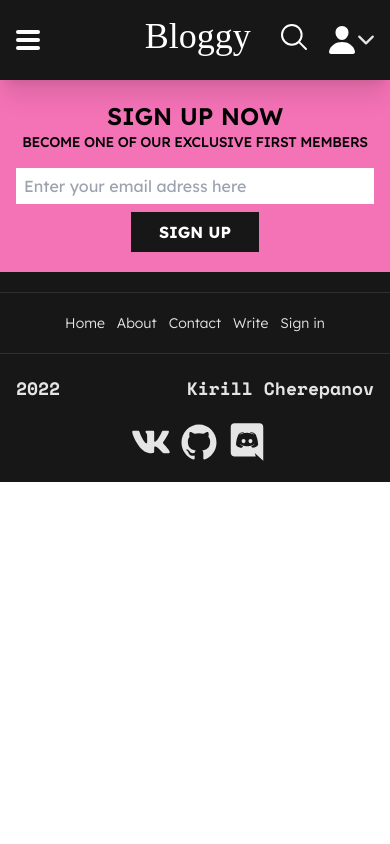
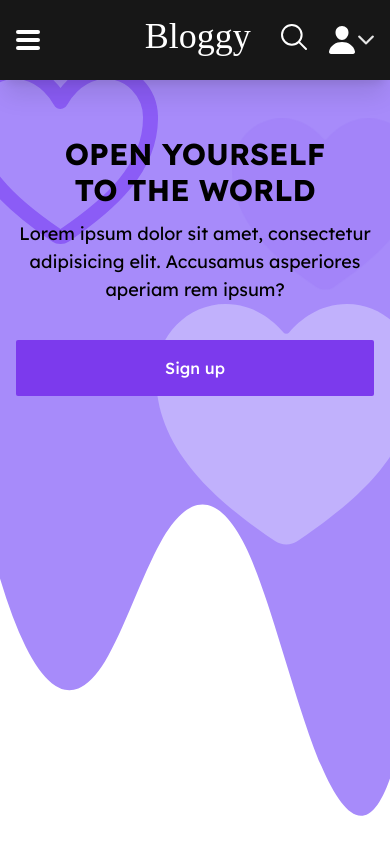
Before and after one commit to Kirill-Cherepanov/Bloggy, a React (Create React App) app in the folder client/: page / in a window 390 px wide. Shown: the top 844 px of the page. Built offline with nearby package versions, Linux system fonts and the light colour scheme; a web font is replaced by a local one.

Commit message:
feat: add new Hero section with full design and responsiveness

```diff
--- a/client/src/components/Footer/Footer.tsx
+++ b/client/src/components/Footer/Footer.tsx
@@ -10,8 +10,8 @@ export default function Footer() {
   });
 
   return (
-    <footer className="bg-secondary-900 text-secondary-200">
-      <div className="max-w-7xl mx-auto px-4 py-5 lg:py-8 bg-accent-400 text-secondary-1000">
+    <footer className="bg-secondary-900 text-secondary-200 z-10 relative">
+      <div className="max-w-7xl mx-auto px-4 md:px-8 py-5 lg:py-8 bg-accent-400 text-secondary-1000">
         <div className="text-center lg:flex justify-center items-center gap-6">
           <div>
             <div className="text-2xl xs:text-3xl font-semibold md:font-bold uppercase">
@@ -33,7 +33,7 @@ export default function Footer() {
           </form>
         </div>
       </div>
-      <ul className="max-w-7xl mx-auto px-4 pt-5 lg:pt-8 hidden sm:flex justify-center gap-3 relative flex-wrap">
+      <ul className="max-w-7xl mx-auto px-4 md:px-8 pt-5 lg:pt-8 hidden sm:flex justify-center gap-3 relative flex-wrap">
         {Array(20)
           .fill('Music')
           .map((v, i) => (
@@ -61,7 +61,7 @@ export default function Footer() {
         </li>
       </ul>
       <div className="max-w-7xl mx-auto py-5 lg:py-8 flex flex-col">
-        <ul className="px-4 py-5 border-main border-opacity-10 border-y flex gap-3 justify-center text-sm sm:text-base sm:gap-4 font-light">
+        <ul className="px-4 md:px-8 py-5 border-main border-opacity-10 border-y flex gap-3 justify-center text-sm sm:text-base sm:gap-4 font-light">
           <li className="hover:text-accent-400">
             <Link className="link" to="/">
               Home
@@ -92,7 +92,7 @@ export default function Footer() {
             {/* Log out */}
           </li>
         </ul>
-        <div className="px-4 mt-5 lg:mt-8 flex justify-center items-center flex-wrap sm:flex-nowrap">
+        <div className="px-4 md:px-8 mt-5 lg:mt-8 flex justify-center items-center flex-wrap sm:flex-nowrap">
           <div className="text-lg xs:text-xl md:text-2xl font-bold font-space-mono basis-1/3 shrink-0 grow sm:basis-48 sm:shrink-1">
             2022
           </div>
--- a/client/src/components/HeroSection/HeroSection.tsx
+++ b/client/src/components/HeroSection/HeroSection.tsx
@@ -6,70 +6,67 @@ type Props = {
 
 export default function HeroSection({ bgImage }: Props) {
   return (
-    <header
-      className="HERO_SECTION min-h-[720px] px-20 text-white bg-center bg-no-repeat bg-cover flex flex-col items-center"
-      style={{
-        backgroundImage: `url(${bgImage})`
-      }}
-    >
-      <div className="flex w-full justify-between gap-20">
-        <div className="w-full mt-32 flex justify-between">
-          <div>
-            <button className="uppercase hover:border-b hover:-mb-1">
-              About us
-            </button>
-            <h1 className="text-5xl font-semibold mt-3 mb-9 min-w-max font-space-mono">
-              Open yourself
-              <br />
-              to the world
-            </h1>
-            <button className="group flex font-semibold items-center justify-center transition-all ease-out duration-300 hover:tracking-wide">
-              Check our Community{' '}
+    <section className="min-h-[calc(100vh-80px)] sm:min-h-[calc(100vh+120px)] flex flex-col items-center bg-accent-400 relative overflow-hidden">
+      <Icon
+        type="heart-outline"
+        className="text-accent-500 absolute -top-4 -left-[calc(25%-60px)] w-1/2 pointer-events-none select-none"
+      />
+      <div className="absolute top-56 sm:top-32 left-[40%] w-2/3 animate-pulse sm:animate-none">
+        <Icon
+          type="heart"
+          className="fill-accent-300 w-full pointer-events-none select-none"
+        />
+        <div className="hidden sm:block font-bold absolute w-max pointer-events-none select-none uppercase rotate-[35deg] top-16 sm:top-36 sm:left-[3%] md:left-[5%] md:top-44 lg:top-60 xl:left-[13%] sm:text-blurred text-2xl xs:text-4xl sm:text-5xl md:text-7xl border-x-slate-700:text-[90px]">
+          Open Yourself
+          <br />
+          <span className="ml-12 xl:ml-28">to the World</span>
+        </div>
+      </div>
+      <Icon
+        type="heart"
+        className="sm:hidden fill-accent-500 absolute top-16 right-0 w-1/3 pointer-events-none select-none animate-slow-ping"
+      />
+      <div className="max-w-7xl w-full z-10 px-4 xs:px-8 sm:px-20">
+        <div className="w-full my-14 xs:my-16 sm:my-44">
+          <button className="hidden sm:block uppercase text-lg border-secondary-1000 hover:border-b-2 hover:-mb-0.5">
+            Learn more
+          </button>
+          <h1 className="text-3xl xs:text-5xl text-center sm:text-left md:text-6xl xl:text-7xl font-bold my-3  min-w-max uppercase">
+            Open Yourself
+            <br />
+            to the World
+          </h1>
+          <p className="text-center sm:text-left mb-9 text-lg max-w-[600px]">
+            Lorem ipsum dolor sit amet, consectetur adipisicing elit. Accusamus
+            asperiores aperiam rem ipsum?
+          </p>
+          <button className="flex justify-center items-center w-full sm:w-44 py-4 font-medium bg-accent-600 transition-all rounded-sm hover:bg-accent-700 text-main hover:tracking-widest hover:w-52 group">
+            Sign up
+            <Icon
+              type="arrow"
+              className="hidden sm:block h-5 text-main rotate-180 ml-1 transition-all group-hover:ml-2"
+            />
+          </button>
+          {/* <button className="group flex font-semibold items-center justify-center transition-all ease-out duration-300 hover:tracking-wide">
+              Check out our Community
               <Icon
                 type="return"
                 className="text-inherit ml-1 rotate-180 inline h-5 transition-all ease-out duration-300 group-hover:ml-4"
               />
-            </button>
-          </div>
+            </button> */}
         </div>
-        <ul className="flex flex-col mt-20 max-w-sm">
-          <li className="mb-6">
-            <h3 className="font-space-mono text-xl font-bold">
-              Find your audience
-            </h3>
-            <p className="text-justify">
-              This is a place where like-minded people can find each other.
-            </p>
-          </li>
-          <li className="mb-6">
-            <h3 className="font-space-mono text-xl font-bold">
-              Share your knowledge
-            </h3>
-            <p className="text-justify">
-              Tell your life stories, share your experience and learn what
-              people think about them.
-            </p>
-          </li>
-          <li className="">
-            <h3 className="font-space-mono text-xl font-bold">
-              Turn your thoughts into posts
-            </h3>
-            <p className="text-justify">
-              Just came up with a good joke? Realized something important for
-              everyone to know? Or are you just in the mood for someone to hear
-              you out? Don't be shy, bring your thoughts into the world!
-            </p>
-          </li>
-        </ul>
       </div>
-      <div>
-        <button className="flex justify-center items-center mt-14 p-4 rounded-full border-none text-lg pointer">
-          <Icon
-            type="angle"
-            className="text-inherit h-14 -rotate-90 animate-slide"
-          />
-        </button>
+      <div className="absolute bottom-0 left-0 w-full h-[calc(100%-420px)] sm:h-[calc(100%-550px)] overflow-x-hidden [line-height]:[0px]">
+        <svg
+          className="relative block w-[calc(100%+1.3px)] h-full fill-main"
+          xmlns="http://www.w3.org/2000/svg"
+          viewBox="0 0 1200 120"
+          preserveAspectRatio="none"
+        >
+          <title>Wave</title>
+          <path d="M985.66,92.83C906.67,72,823.78,31,743.84,14.19c-82.26-17.34-168.06-16.33-250.45.39-57.84,11.73-114,31.07-172,41.86A600.21,600.21,0,0,1,0,27.35V120H1200V95.8C1132.19,118.92,1055.71,111.31,985.66,92.83Z"></path>
+        </svg>
       </div>
-    </header>
+    </section>
   );
 }
--- a/client/src/components/Icon.tsx
+++ b/client/src/components/Icon.tsx
@@ -101,7 +101,7 @@ export default function Icon({ type, className = '' }: IconProps) {
           />
         </svg>
       );
-    case 'return':
+    case 'arrow':
       return (
         <svg
           xmlns="http://www.w3.org/2000/svg"
@@ -174,6 +174,53 @@ export default function Icon({ type, className = '' }: IconProps) {
           <path d="M332.64 64.58C313.18 43.57 286 32 256 32c-30.16 0-57.43 11.5-76.8 32.38-19.58 21.11-29.12 49.8-26.88 80.78C156.76 206.28 203.27 256 256 256s99.16-49.71 103.67-110.82c2.27-30.7-7.33-59.33-27.03-80.6zM432 480H80a31 31 0 01-24.2-11.13c-6.5-7.77-9.12-18.38-7.18-29.11C57.06 392.94 83.4 353.61 124.8 326c36.78-24.51 83.37-38 131.2-38s94.42 13.5 131.2 38c41.4 27.6 67.74 66.93 76.18 113.75 1.94 10.73-.68 21.34-7.18 29.11A31 31 0 01432 480z" />
         </svg>
       );
+    case 'heart':
+      return (
+        <svg
+          viewBox="0 0 415 384"
+          xmlns="http://www.w3.org/2000/svg"
+          className={'KissMyUSSRIcon ' + className}
+        >
+          <title>Heart</title>
+
+          <g>
+            <path d="m208.0111,384a32,32 0 0 1 -18,-5.57c-78.59,-53.35 -112.62,-89.93 -131.39,-112.8c-40,-48.75 -59.15,-98.8 -58.61,-153c0.63,-62.11 50.46,-112.63 111.08,-112.63c44.08,0 74.61,24.83 92.39,45.51a6,6 0 0 0 9.06,0c17.78,-20.7 48.31,-45.51 92.39,-45.51c60.62,0 110.45,50.52 111.08,112.64c0.54,54.21 -18.63,104.26 -58.61,153c-18.77,22.87 -52.8,59.45 -131.39,112.8a32,32 0 0 1 -18,5.56z" />
+          </g>
+        </svg>
+      );
+    case 'heart-outline':
+      return (
+        <svg
+          viewBox="0 0 416 384"
+          xmlns="http://www.w3.org/2000/svg"
+          className={'KissMyUSSRIcon ' + className}
+        >
+          <title>Heart</title>
+          <g>
+            <path
+              strokeWidth="32"
+              strokeLinejoin="round"
+              strokeLinecap="round"
+              stroke="currentColor"
+              fill="none"
+              d="m304.93022,16c-64.92,0 -96.92,64 -96.92,64s-32,-64 -96.92,-64c-52.76,0 -94.54,44.14 -95.08,96.81c-1.1,109.33 86.73,187.08 183,252.42a16,16 0 0 0 18,0c96.26,-65.34 184.09,-143.09 183,-252.42c-0.54,-52.67 -42.32,-96.81 -95.08,-96.81z"
+            />
+          </g>
+        </svg>
+      );
+    case 'droplet':
+      return (
+        <svg
+          viewBox="0 0 186 264"
+          xmlns="http://www.w3.org/2000/svg"
+          className={'KissMyUSSRIcon ' + className}
+        >
+          <g>
+            <title>Droplet</title>
+            <path d="m92.93,264.564c51.24,0 92.931,-41.681 92.931,-92.918c0,-50.18 -87.094,-164.069 -90.803,-168.891l-2.128,-2.755l-2.128,2.773c-3.704,4.813 -90.802,118.71 -90.802,168.882c0.001,51.228 41.691,92.909 92.93,92.909z" />
+          </g>
+        </svg>
+      );
     case 'discord':
       return (
         <svg
--- a/client/src/components/Topbar/Topbar.tsx
+++ b/client/src/components/Topbar/Topbar.tsx
@@ -14,8 +14,8 @@ export default function TopBar() {
   // };
 
   return (
-    <header className="z-10 shadow-xl sticky top-0 bg-secondary-900 text-secondary-200 h-20">
-      <div className="px-2 md:px-8 xl:px-0 mx-auto flex justify-center items-center max-w-7xl h-full">
+    <header className="z-20 shadow-xl sticky top-0 bg-secondary-900 text-secondary-200 h-20">
+      <div className="px-2 md:px-8 mx-auto flex justify-center items-center max-w-7xl h-full">
         <TopbarNavigation
           links={[
             ['Home', '/'],
@@ -30,7 +30,7 @@ export default function TopBar() {
         >
           Bloggy
         </NavLink>
-        <div className="basis-1/2 h-full flex justify-end items-center gap-4 sm:gap-6">
+        <div className="basis-1/2 h-full flex justify-end items-center gap-4 sm:gap-6 md:gap-8 lg:gap-10 xl:gap-12">
           <TopbarSearch />
           <TopbarUserMenu />
         </div>
--- a/client/src/components/Topbar/TopbarNavigation.tsx
+++ b/client/src/components/Topbar/TopbarNavigation.tsx
@@ -40,13 +40,13 @@ export default function TopbarNavigation({ links }: NavigationProps) {
         <ul
           className={
             (!isOpen ? '-translate-x-screen ' : '') +
-            'absolute top-20 left-0 transition-transform flex flex-col bg-accent-600 w-full'
+            'absolute top-20 left-0 transition-transform flex flex-col bg-secondary-800 w-full'
           }
         >
           {links.map((link, i) => (
             <li
               key={i}
-              className="group text-xl font-medium transition-colors hover:bg-accent-900 hover:text-secondary-200 "
+              className="group text-xl font-medium transition-colors hover:bg-secondary-600 hover:text-secondary-200 "
             >
               <NavLink
                 onClick={toggleHamburger}
@@ -63,7 +63,7 @@ export default function TopbarNavigation({ links }: NavigationProps) {
       </div>
 
       <div className="DESKTOP-MENU hidden lg:block basis-1/2 h-full">
-        <ul className="w-52 h-full flex justify-between gap-3">
+        <ul className="w-52 h-full flex justify-between gap-5 xl:gap-7">
           {links.map((link, i) => (
             <li key={i} className="flex items-center text-xl font-medium]">
               <NavLink
--- a/client/src/components/Topbar/TopbarUserMenu.tsx
+++ b/client/src/components/Topbar/TopbarUserMenu.tsx
@@ -44,7 +44,7 @@ export default function TopbarUserMenu() {
       >
         <div
           className={
-            'flex flex-col w-60 h-max text-xl font-medium bg-accent-600 ' +
+            'flex flex-col w-60 h-max text-xl font-medium bg-secondary-800 ' +
             (isOpen
               ? ' visible'
               : ' transition-[visibility] duration-[0ms] delay-200 invisible')
@@ -53,7 +53,7 @@ export default function TopbarUserMenu() {
           <NavLink
             onClick={toggleOpen}
             to={'/register'}
-            className="group h-16 flex justify-center items-center transition-colors hover:bg-accent-900 hover:text-secondary-200"
+            className="group h-16 flex justify-center items-center transition-colors hover:bg-secondary-600 hover:text-secondary-200"
           >
             <span className="transition-all inline-block group-hover:scale-110 group-hover:drop-shadow-[-4px_4px_1px_rgba(0,0,0,0.15)]">
               Sign up
@@ -62,7 +62,7 @@ export default function TopbarUserMenu() {
           <NavLink
             onClick={toggleOpen}
             to={'/login'}
-            className="group h-16 flex justify-center items-center transition-colors hover:bg-accent-900 hover:text-secondary-200 border-opacity-10 border-main border-t"
+            className="group h-16 flex justify-center items-center transition-colors hover:bg-secondary-600 hover:text-secondary-200 border-opacity-10 border-main border-t"
           >
             <span className="transition-all inline-block group-hover:scale-110 group-hover:drop-shadow-[-4px_4px_1px_rgba(0,0,0,0.15)]">
               Log in
--- a/client/src/index.css
+++ b/client/src/index.css
@@ -7,7 +7,7 @@
 @tailwind utilities;
 
 html {
-  @apply font-lexend text-secondary-1000 overflow-x-hidden;
+  @apply font-lexend text-secondary-1000 overflow-x-hidden selection:bg-opacity-80 selection:bg-accent-900 selection:text-main;
 }
 
 @layer components {
@@ -25,6 +25,23 @@ html {
 }
 
 @layer utilities {
+  .text-blurred {
+    animation: blur 10s ease-in-out 0s infinite both;
+    @apply text-transparent;
+  }
+
+  @keyframes blur {
+    0%, 100% {
+      text-shadow: 0 0 20px #a78bfa;
+      opacity: 0;
+    }
+
+    50% {
+      text-shadow: 0 0 2px #a78bfa;
+      opacity: 1;
+    }
+  }
+
   .hover-bottom-border {
     @apply relative hover:after:w-1/2 after:absolute after:bottom-0 after:left-1/2 after:w-0 after:border-b-2 after:border-b-secondary-200 after:transition-all after:duration-200 hover:before:w-1/2 before:absolute before:bottom-0 before:right-1/2 before:w-0 before:border-b-2 before:border-b-secondary-200 before:transition-all before:duration-200;
   }
--- a/client/src/pages/Homepage/Homepage.tsx
+++ b/client/src/pages/Homepage/Homepage.tsx
@@ -1,8 +1,8 @@
 import HeroSection from '../../components/HeroSection/HeroSection';
-import ParallelogramCurtains from '../../components/ParallelogramCurtains/ParallelogramCurtains';
-import SmallPost from '../Posts/SmallPost';
-import LargePost from '../Posts/LargePost';
-import BlogSwiper from '../../components/BlogSwiper/BlogSwiper';
+// import ParallelogramCurtains from '../../components/ParallelogramCurtains/ParallelogramCurtains';
+// import SmallPost from '../Posts/SmallPost';
+// import LargePost from '../Posts/LargePost';
+// import BlogSwiper from '../../components/BlogSwiper/BlogSwiper';
 import Footer from '../../components/Footer/Footer';
 
 // import { useEffect, useState } from 'react';
@@ -10,7 +10,7 @@ import Footer from '../../components/Footer/Footer';
 // import axios from 'axios';
 
 import bgImage from '../../images/Background-image.webp';
-import mockImage from '../../images/mock-up-image.webp';
+// import mockImage from '../../images/mock-up-image.webp';
 
 export default function Home() {
   // const [posts, setPosts] = useState<Post[]>([]);
@@ -26,9 +26,9 @@ export default function Home() {
 
   return (
     <>
-      {/*<main className="min-h-screen bg-main">
-         <HeroSection bgImage={bgImage} />
-        <section className="OUR_POSTS px-10">
+      <main className="bg-main h-[1200px]">
+        <HeroSection bgImage={bgImage} />
+        {/* <section className="OUR_POSTS px-10">
           <h2 className="font-space-mono text-3xl text-center my-8">
             Our posts
           </h2>
@@ -83,8 +83,8 @@ export default function Home() {
             Popular blogs
           </h2>
           <BlogSwiper mockImage={mockImage} />
-        </section>
-      </main>*/}
+        </section>  */}
+      </main>
       <Footer />
     </>
   );
```
Also changed, not shown: client/src/pages/Homepage/About.tsx (added, +35 -0 lines), client/tailwind.config.js (+15 -7 lines).
